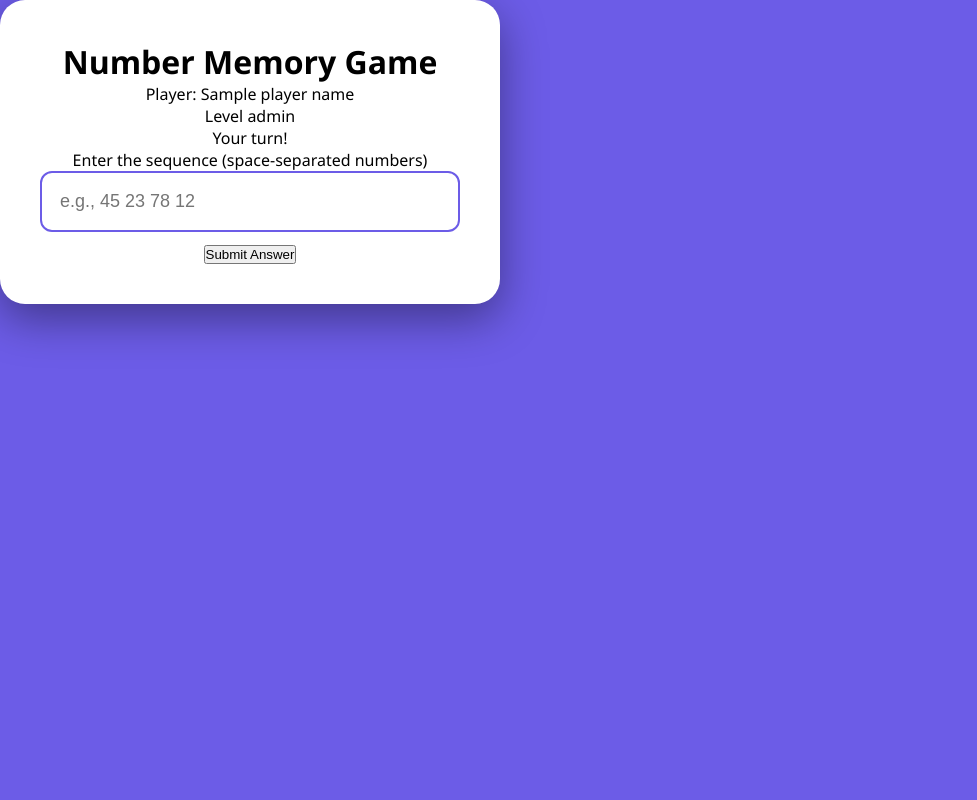
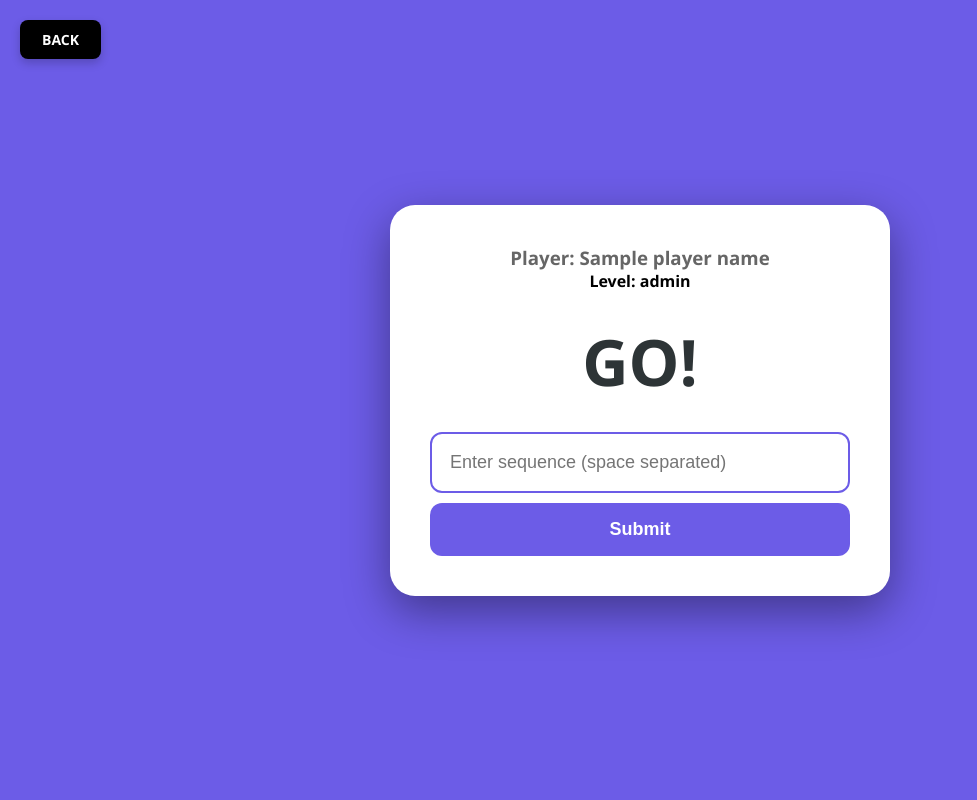
Before and after one commit to Priyanshu-Pokhariya-Dev/Number_Memory_Game_UI, a Python web app: template templates/game.html in a window 1280 px wide. Shown: the whole page, without its empty margins (0-977 px from the left). Run offline with Jinja, Linux system fonts and the light colour scheme; the template is opened without the code that fills it: most values are stand-ins (such as "Sample title", 1, 10 or a date in 2020).

Commit message:
Update game.html

```diff
--- a/templates/game.html
+++ b/templates/game.html
@@ -1,155 +1,146 @@
 <!DOCTYPE html>
-<html lang="en">
+<html>
 
 <head>
-    <meta charset="UTF-8">
-    <meta name="viewport" content="width=device-width, initial-scale=1.0">
-    <title>Number Memory Game - Playing</title>
-    <link rel="stylesheet" href="/static/style.css">
+    <title>Memory Game</title>
+    <link rel="stylesheet" href="/static/style.css?v=700">
 </head>
 
 <body>
-    <div class="container">
-        <div class="card game-card">
-            <div class="header">
-                <h1>Number Memory Game</h1>
-                <p class="player-info">Player: <span id="player-name">{{ player_name }}</span></p>
+
+    <a href="/" class="back-btn">BACK</a>
+
+    <div class="main-container">
+        <div class="glass-card" id="game-card">
+
+            <h2 id="feedback"></h2>
+            <h3 style="color:#666; margin-bottom: 5px;">
+                Player: {{ player_name }}
+            </h3>
+            <h4 id="lvl-txt">
+                Level: <span id="lvl-val">{{ level }}</span>
+            </h4>
+
+            <div id="display-box">
+                <p id="number-display">Get Ready...</p>
             </div>
 
-            <div class="game-stats">
-                <div class="stat">
-                    <span class="label">Level</span>
-                    <span class="value" id="level">{{ level }}</span>
-                </div>
-            </div>
-
-            <div class="display-area">
-                <div class="sequence-display" id="sequence-display">
-                    <p class="display-text" id="display-text">Loading sequence...</p>
-                </div>
-            </div>
-
-            <div class="content">
-                <form id="answer-form" class="answer-form" style="display: none;">
-                    <div class="form-group">
-                        <label for="user_input">Enter the sequence (space-separated numbers)</label>
-                        <input type="text" id="user_input" name="user_input" placeholder="e.g., 45 23 78 12"
-                            autocomplete="off" />
-                    </div>
-                    <button type="submit" class="btn btn-primary" id="submit-btn">Submit Answer</button>
+            <form id="game-form" style="display:none;">
+                <input type="text" id="user_input" name="user_input" placeholder="Enter sequence (space separated)"
+                    autocomplete="off">
+                <button type="submit" class="heavy-btn"
+                    style="margin-top:15px; width:100%; border:none; cursor:pointer;">
+                    Submit
+                </button>
             </form>
 
-                <div class="message-area" id="message-area"></div>
-            </div>
+            <div id="result-screen"></div>
         </div>
     </div>
 
     <script>
-        const playerName = "{{ player_name }}";
-        const initialSequence = "{{ sequence }}".split(',').map(Number);
-        let currentSequence = [...initialSequence];
-        let gameOver = {{ game_over }};
+        /* ---------------- AI DATA ---------------- */
+        let sequence = "{{ sequence }}".split(",");
+        let speed = {{ speed }};
 
-        function displayNumber(number, duration = 1000) {
-            return new Promise(resolve => {
-                const displayText = document.getElementById('display-text');
-                displayText.textContent = number;
-                displayText.style.opacity = '1';
+        const display = document.getElementById("number-display");
+        const form = document.getElementById("game-form");
+        const feedback = document.getElementById("feedback");
+        const card = document.getElementById("game-card");
 
-                setTimeout(() => {
-                    displayText.style.opacity = '0';
-                    setTimeout(resolve, 300);
-                }, duration);
-            });
+        /* ---------------- PLAY SEQUENCE ---------------- */
+        function play() {
+            let i = 0;
+            form.style.display = "none";
+            feedback.innerText = "";
+
+            function showNext() {
+                if (i >= sequence.length) {
+                    display.innerText = "GO!";
+                    form.style.display = "block";
+                    document.getElementById("user_input").focus();
+                    return;
                 }
 
-        async function playSequence() {
-            const displayText = document.getElementById('display-text');
-            const answerForm = document.getElementById('answer-form');
-
-            // Hide input while showing numbers
-            answerForm.style.display = 'none';
-
-            displayText.style.opacity = '0';
-            document.getElementById('user_input').value = '';
-            document.getElementById('message-area').innerHTML = '';
-
-            await new Promise(resolve => setTimeout(resolve, 1000));
-
-            for (const number of currentSequence) {
-                await displayNumber(number, 1500);
-                await new Promise(resolve => setTimeout(resolve, 500));
+                display.innerText = "";
+                setTimeout(() => {
+                    display.innerText = sequence[i++];
+                    setTimeout(showNext, speed);
+                }, 300);
             }
 
-            // Show input only after sequence ends
-            displayText.textContent = 'Your turn!';
-            displayText.style.opacity = '1';
-            answerForm.style.display = 'block';
-            document.getElementById('user_input').focus();
+            showNext();
         }
 
+        /* ---------------- SUBMIT ANSWER ---------------- */
+        form.onsubmit = async (e) => {
+            e.preventDefault();
+            feedback.innerText = "";
 
-        document.getElementById('answer-form').addEventListener('submit', async (e) => {
-            e.preventDefault();
+            let formData = new FormData(form);
 
-            if (gameOver) return;
-
-            const formData = new FormData(document.getElementById('answer-form'));
-            const submitBtn = document.getElementById('submit-btn');
-            submitBtn.disabled = true;
-
-            try {
-                const response = await fetch(`/submit-answer/${playerName}`, {
-                    method: 'POST',
+            let res = await fetch("/submit-answer/{{ player_name }}", {
+                method: "POST",
                 body: formData
             });
 
-                const result = await response.json();
+            let data = await res.json();
 
-                document.getElementById('level').textContent = result.level;
+            if (data.success) {
+                // ✅ AI PRAISE MESSAGE HERE
+                feedback.innerText = data.message || "Correct!";
+                feedback.style.color = "green";
 
-                if (result.success) {
-                    document.getElementById('message-area').innerHTML = `
-                        <div class="message success">${result.message}</div>
-                    `;
-                    currentSequence = result.sequence.split(',').map(Number);
-                    setTimeout(() => {
-                        playSequence();
-                        submitBtn.disabled = false;
-                    }, 2000);
-                } else if (result.game_over) {
-                    gameOver = true;
-                    document.getElementById('message-area').innerHTML = `
-                        <div class="message error">${result.message}</div>
-                        <div class="end-game-buttons">
-                            <a href="/play-again/${playerName}" class="btn btn-primary">Play Again</a>
-                            <a href="/leaderboard" class="btn btn-secondary">View Leaderboard</a>
+                document.getElementById("lvl-val").innerText = data.level;
+                sequence = data.sequence.split(",");
+                speed = data.speed;
+
+                document.getElementById("user_input").value = "";
+                setTimeout(play, 1000);
+
+            } else {
+                card.innerHTML = `
+            <h1 style="color:red; margin-bottom:20px;">Game Over</h1>
+
+            <div class="info-box">
+                <p><strong>Your Input:</strong>
+                    <span style="color:red; font-weight:bold;">
+                        ${data.user || "None"}
+                    </span>
+                </p>
+
+                <p><strong>Correct Sequence:</strong>
+                    <span style="color:green; font-weight:bold;">
+                        ${data.correct}
+                    </span>
+                </p>
+
+                <p style="margin-top:10px; color:#6c5ce7; font-weight:bold;">
+                    🤖 AI Tip: ${data.feedback}
+                </p>
+            </div>
+
+            <h2 style="margin:20px 0; font-size: 32px;">
+                Final Score: ${data.score}
+            </h2>
+
+            <div style="display:flex; gap:10px;">
+                <a href="/name-input" class="heavy-btn" style="flex:1; text-decoration:none;">
+                    Retry
+                </a>
+                <a href="/leaderboard" class="heavy-btn"
+                   style="flex:1; text-decoration:none; background:black !important;">
+                    Leaderboard
+                </a>
             </div>
         `;
-                    document.getElementById('sequence-display').style.display = 'none';
-                    document.querySelector('.display-area').style.display = 'none';
-                    document.getElementById('answer-form').style.display = 'none';
-                } else {
-                    document.getElementById('message-area').innerHTML = `
-                        <div class="message error">${result.message}</div>
-                    `;
-                    setTimeout(() => {
-                        submitBtn.disabled = false;
-                        document.getElementById('user_input').focus();
-                    }, 2000);
             }
-            } catch (error) {
-                document.getElementById('message-area').innerHTML = `
-                    <div class="message error">An error occurred. Please try again.</div>
-                `;
-                submitBtn.disabled = false;
-            }
-        });
+        };
 
-        window.addEventListener('load', () => {
-            playSequence();
-        });
+        /* ---------------- START GAME ---------------- */
+        play();
     </script>
+
 </body>
 
 </html>
```
Lines whose indentation alone changed are shown as unchanged.
